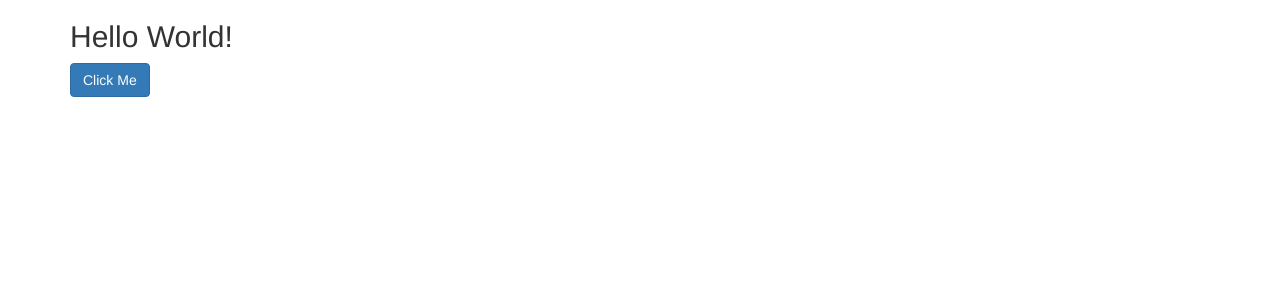
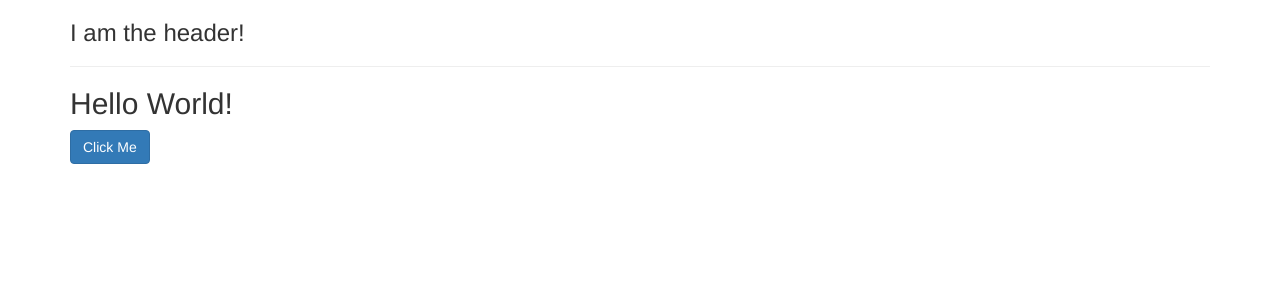
Before and after one commit to KevinAsbury/RecipeBox, an Angular app: page / in a window 1280 px wide. Shown: the top 300 px of the page. Built offline with nearby package versions, Linux system fonts and the light colour scheme.

Commit message:
Added header component

```diff
--- a/src/app/app.component.html
+++ b/src/app/app.component.html
@@ -1,6 +1,8 @@
 <div class="container">
   <div class="row">
     <div class="col-md-12">
+      <app-header></app-header>
+      <hr>
       <h2>Hello World!</h2>
       <button class="btn btn-primary">Click Me</button>
     </div>
--- a/src/app/app.module.ts
+++ b/src/app/app.module.ts
@@ -2,10 +2,12 @@ import { BrowserModule } from '@angular/platform-browser';
 import { NgModule } from '@angular/core';
 
 import { AppComponent } from './app.component';
+import { HeaderComponent } from './header/header.component';
 
 @NgModule({
   declarations: [
-    AppComponent
+    AppComponent,
+    HeaderComponent
   ],
   imports: [
     BrowserModule
--- /dev/null
+++ b/src/app/header/header.component.html
@@ -0,0 +1 @@
+<div class="h3">I am the header!</div>
```
Also changed, not shown: src/app/header/header.component.css (added).
